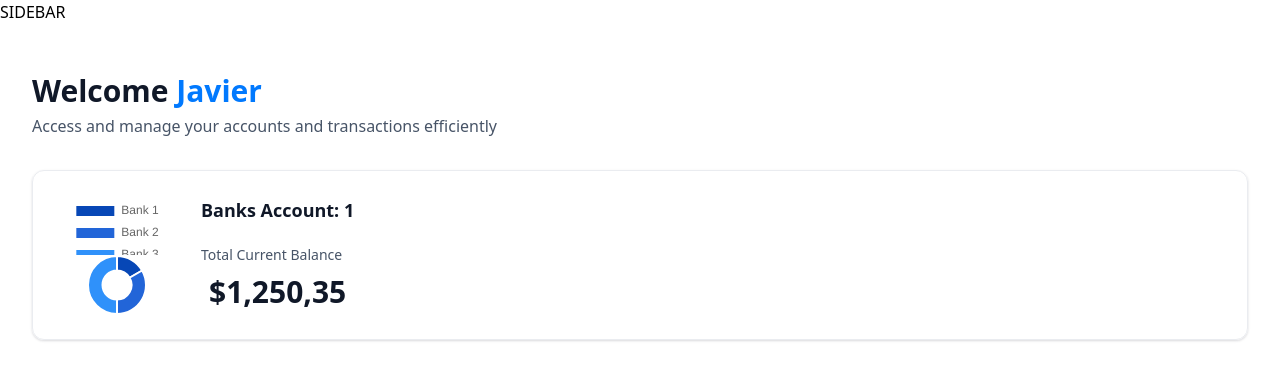
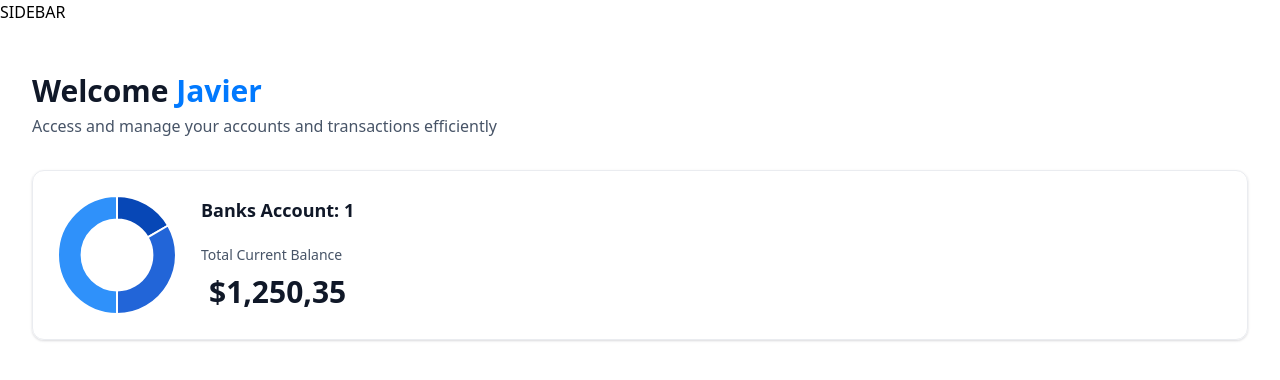
Before and after one commit to jlcarrascof/Bank-System, a Next.js app: page / in a window 1280 px wide. Shown: the top 380 px of the page. Built offline with nearby package versions, Linux system fonts and the light colour scheme.

Commit message:
refactor: Update DoughnutChart component to include options for cutout and legend display

```diff
--- a/components/DoughnutChart.tsx
+++ b/components/DoughnutChart.tsx
@@ -18,7 +18,17 @@
     labels: ['Bank 1', 'Bank 2', 'Bank 3']
   }
 
-  return <Doughnut data={data} />
+  return <Doughnut
+        data={data}
+        options={{
+          cutout: '60%',
+          plugins: {
+            legend: {
+              display: false
+            }
+          }
+        }}
+      />
 }
 
 export default DoughnutChart;
```
